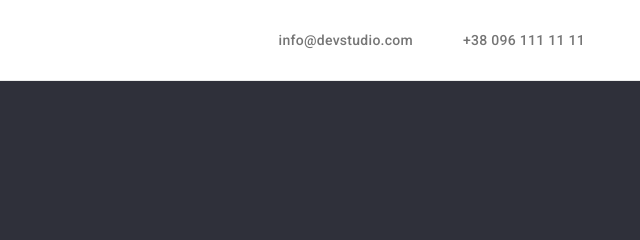
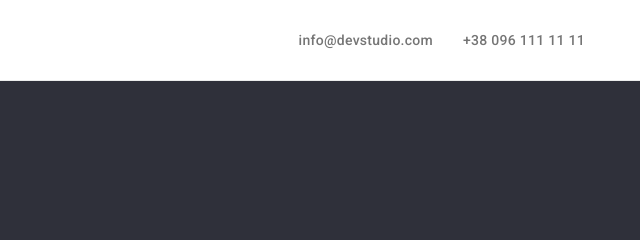
Before and after one commit to DanaOnopchenko/goit-markup-hw-03, a plain HTML site: page index.html in a window 1280 px wide. Shown: the top 240 px of the page, 640-1280 px from the left. Drawn offline with nearby package versions, Linux system fonts and the light colour scheme.

Commit message:
Update style.css

```diff
--- a/css/style.css
+++ b/css/style.css
@@ -118,12 +118,12 @@ img {
 /* auth-header */
 .header-auth {
   display: flex;
+  gap: var(--indent);
 }
-.header-email {
-  margin-right: 50px;
-}
+
 .header-phone,
 .header-email {
+  display: block;
   padding-top: 32px;
   padding-bottom: 32px;
   font-weight: 500;
```
